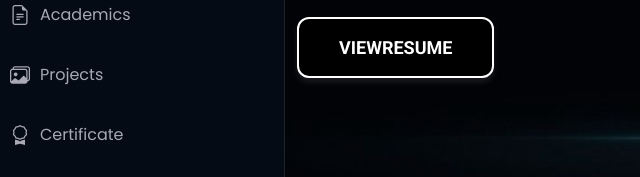
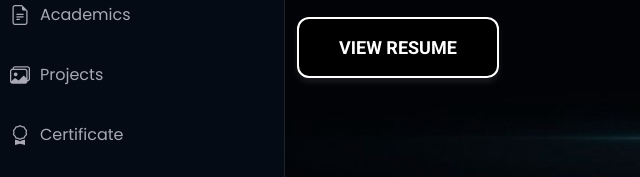
Before and after one commit to divyaraj-vihol/Portfolio, a plain HTML site: page index.html in a window 1280 px wide. Shown: the part 423-600 px from the top of the page, 15-655 px from the left. Drawn offline with Linux system fonts and the light colour scheme.

Commit message:
Update index.html

```diff
--- a/index.html
+++ b/index.html
@@ -71,7 +71,7 @@
     <h2>Divyaraj Vihol</h2>
     <p>I'm <span class="typed" data-typed-items="Python Developer, Data Analyst,Work on Machine Learning">Developer</span><span class="typed-cursor typed-cursor--blink" aria-hidden="true"></span><span class="typed-cursor typed-cursor--blink" aria-hidden="true"></span></p>
     <div style="margin-top: 20px;">
-      <a href="https://drive.google.com/file/d/16VShWbVKyD_FhXjAnvtomulkn9GX-56E/view?usp=sharing" class="black-button" target="_blank">ViewResume</a>
+      <a href="https://drive.google.com/file/d/16VShWbVKyD_FhXjAnvtomulkn9GX-56E/view?usp=sharing" class="black-button" target="_blank">View Resume</a>
   </div>
 
 </section><!-- /Hero Section -->
```
